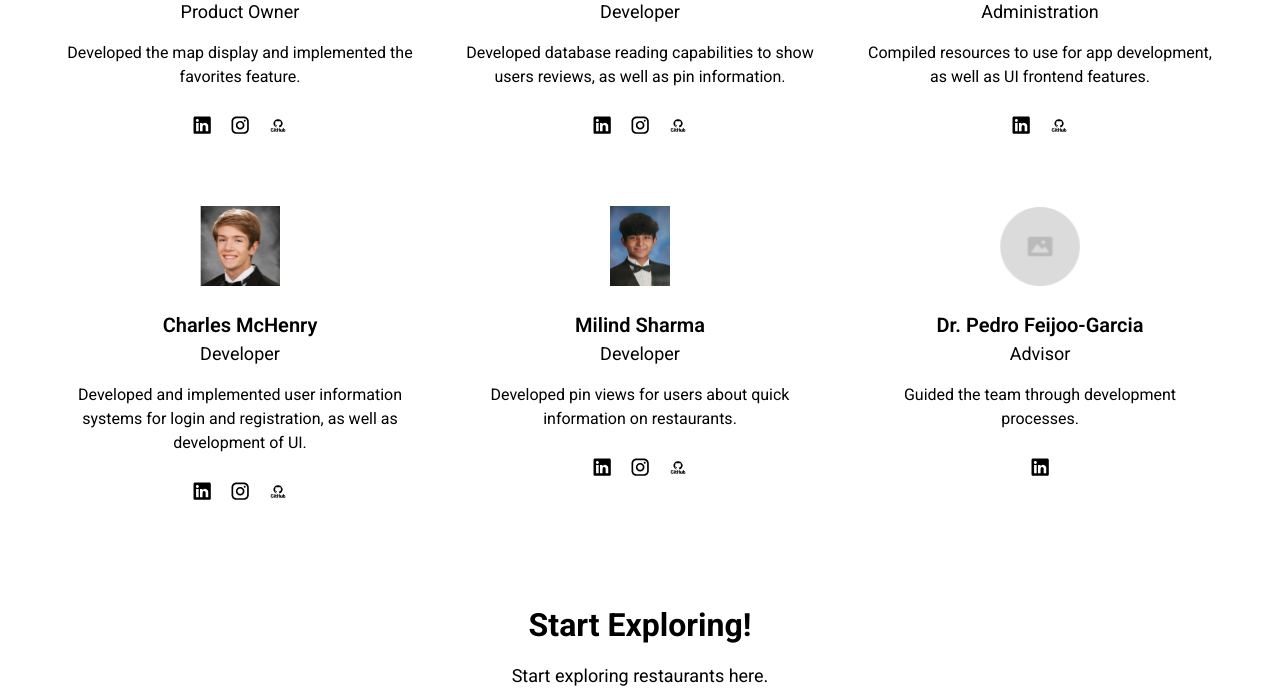
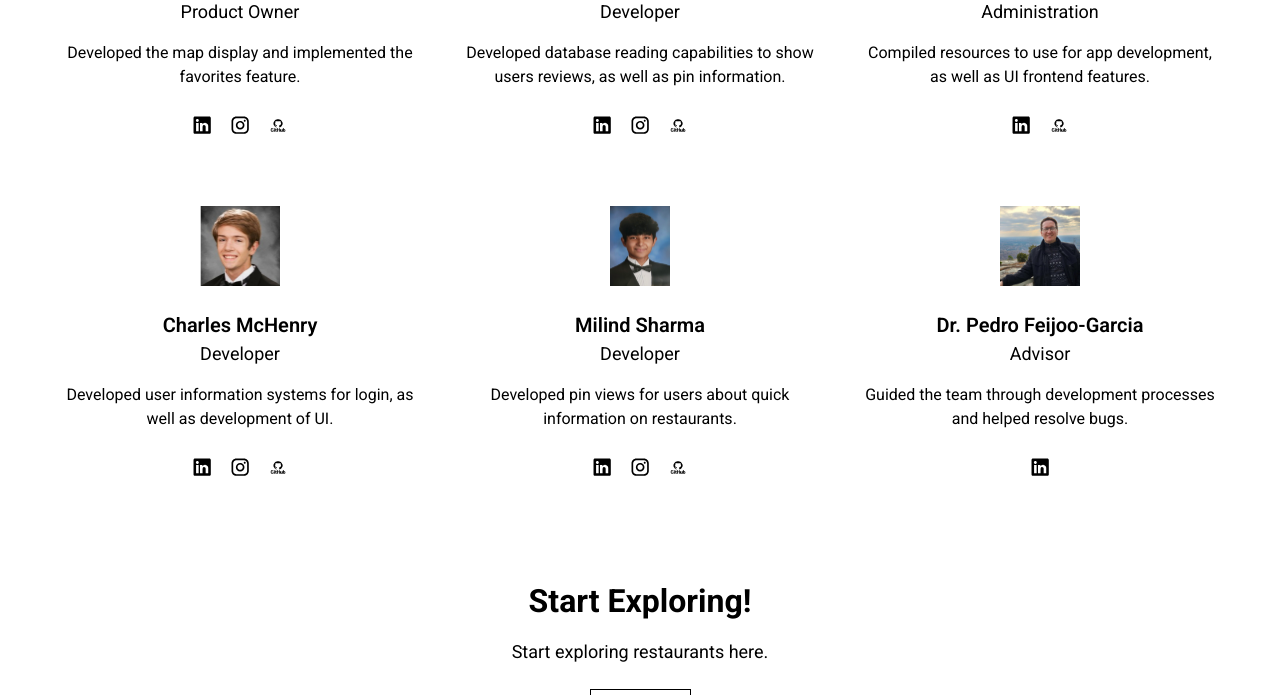
Before and after one commit to stephenl99/AtlantaFoodFinder, a Django app: page /about/ in a window 1280 px wide. Shown: the part 2672-3367 px from the top of the page. Run offline with Django 5.2, Linux system fonts and the light colour scheme.

Commit message:
trying to get about page lined up correctly

```diff
--- a/AtlantaFoodFinder/templates/about.html
+++ b/AtlantaFoodFinder/templates/about.html
@@ -322,8 +322,7 @@
                     <div class="job-title3">Developer</div>
                   </div>
                   <div class="text7">
-                    Developed and implemented user information systems for login
-                    and registration, as well as development of UI.
+                    Developed user information systems for login, as well as development of UI.
                   </div>
                 </div>
                 <div class="social-icons1">
@@ -403,7 +402,7 @@
                   class="placeholder-image-icon10"
                   loading="lazy"
                   alt=""
-                  src="{% static '' %}./public/placeholder-image-7@2x.png"
+                  src="{% static '' %}./public/pedro.jpeg"
                 />
 
                 <div class="content31">
@@ -412,7 +411,7 @@
                     <div class="job-title5">Advisor</div>
                   </div>
                   <div class="text9">
-                    Guided the team through development processes.
+                    Guided the team through development processes and helped resolve bugs.
                   </div>
                 </div>
                 <div class="social-icons1">
```
Also changed, not shown: AtlantaFoodFinder/aff/static/public/pedro.jpeg (added).
